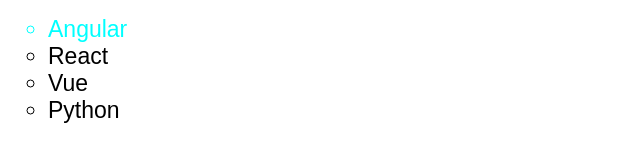
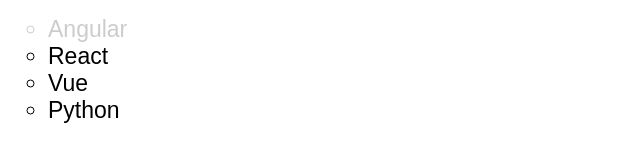
Before and after one commit to styopaghababyan/webpack-edu, a website built with webpack: page webpack/src/index.html in a window 1280 px wide. Both pictures are taken after a click on the item "Angular". Shown: the whole page, without its empty margins (0-640 px from the left). Built offline with nearby package versions, Linux system fonts and the light colour scheme.

Commit message:
Webpack :: style change

```diff
--- a/webpack/src/List/styles.css
+++ b/webpack/src/List/styles.css
@@ -5,5 +5,5 @@
 }
 
 .active {
-  color: cyan;
+  color: #ccc;
 }
```
Also changed, not shown: webpack/dist/bundle33194d1a6afcafef83b6.js (added), webpack/dist/bundle33194d1a6afcafef83b6.js.LICENSE.txt (renamed from webpack/dist/bundlead548e0f7e4062ce090c.js.LICENSE.txt), webpack/dist/bundlead548e0f7e4062ce090c.js (deleted), webpack/dist/index.html, webpack/dist/stylesff19bd4c7f71b9f9eb72.css.
